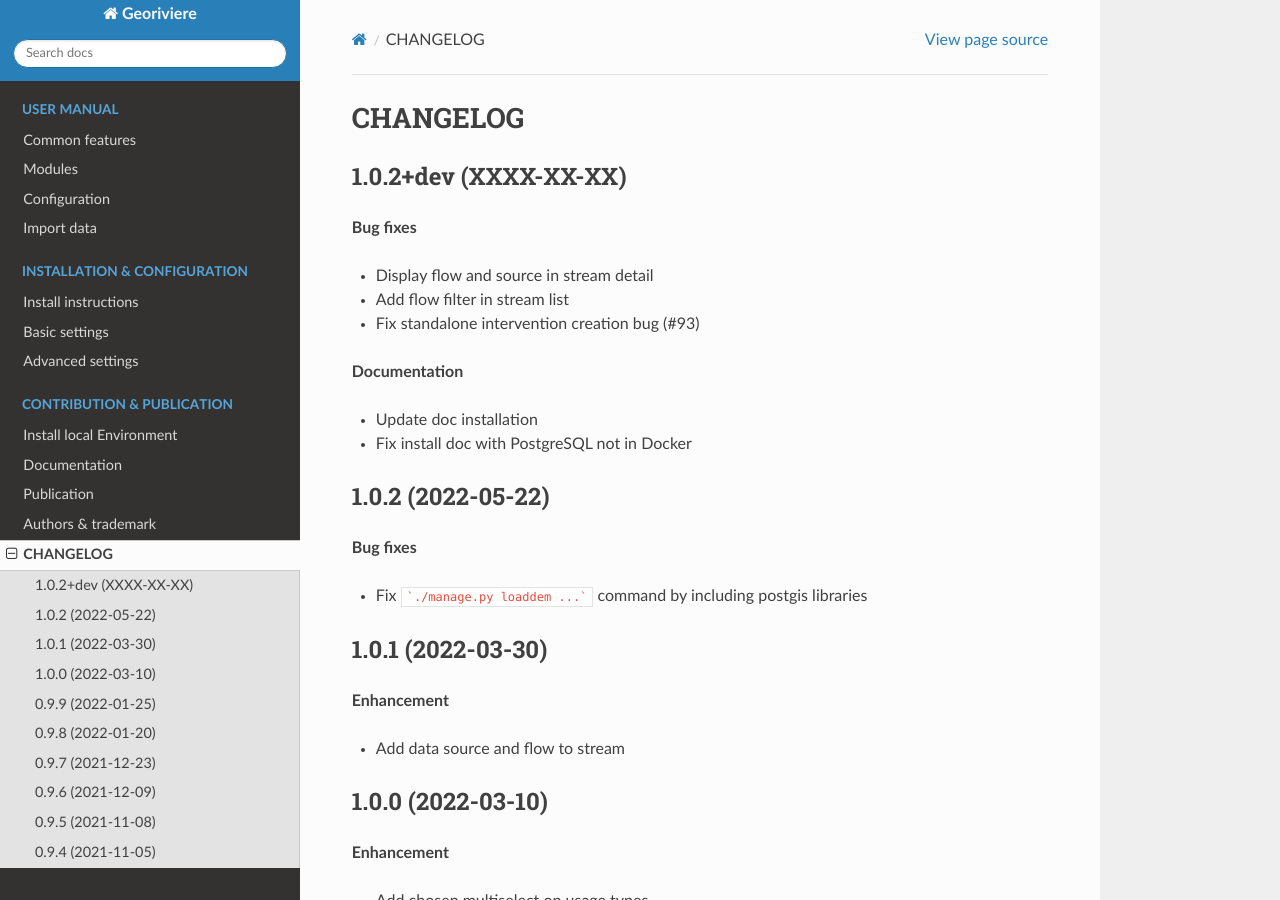
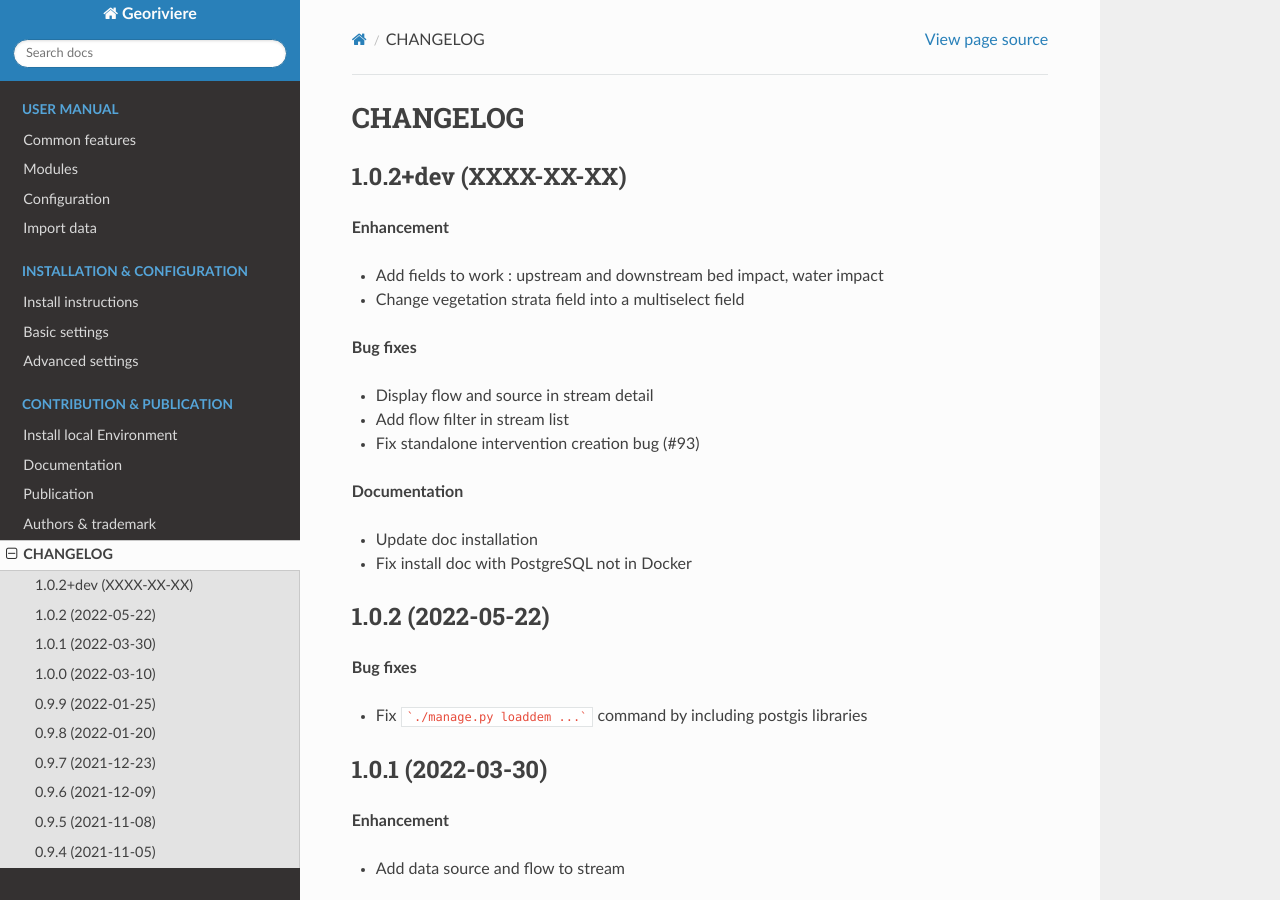
Before and after one commit to Georiviere/Georiviere-admin, a Sphinx documentation site: the page built from docs/changelog.rst, in a window 1280 px wide and 900 px high. Built offline with Sphinx 7.4.7 and the Read the Docs theme 2.0.0, drawn with Linux system fonts in a browser that asks for light colours; the version number could not be read and is left out.

Commit message:
Add changelog

```diff
--- a/docs/changelog.rst
+++ b/docs/changelog.rst
@@ -4,6 +4,11 @@ CHANGELOG
 
 1.0.2+dev    (XXXX-XX-XX)
 -------------------------
+
+**Enhancement**
+
+* Add fields to work : upstream and downstream bed impact, water impact
+* Change vegetation strata field into a multiselect field
 
 **Bug fixes**
 
```
